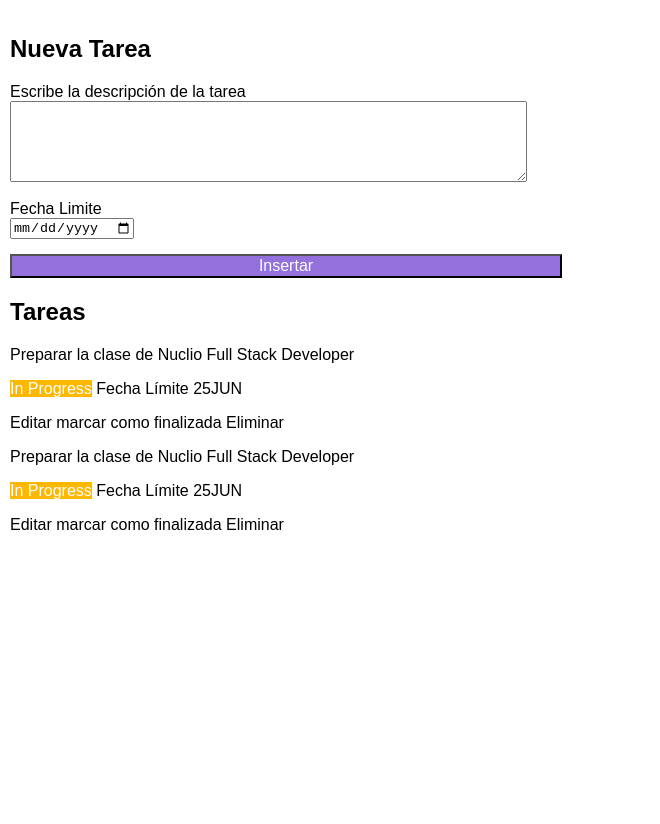
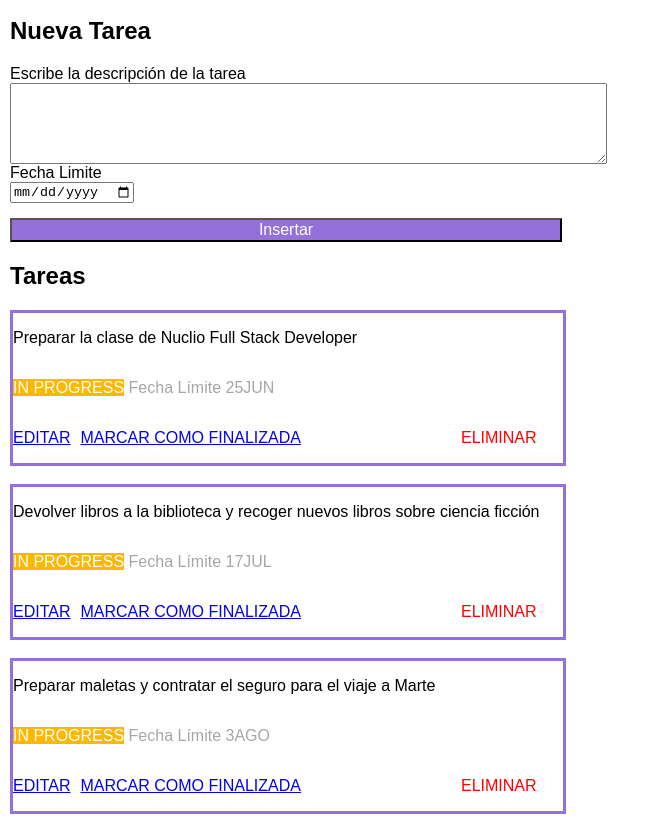
Before and after one commit to FSDSTR0624/TODO, a plain HTML site: page index.html in a window 1280 px wide. Shown: the part 97-921 px from the top of the page, without its empty margins (0-660 px from the left). Before the commit the page ends 800 px from the top, so only its background shows below. Drawn offline with Linux system fonts and the light colour scheme.

Commit message:
Subiendo todos los cambios

```diff
--- a/index.html
+++ b/index.html
@@ -14,36 +14,54 @@
 
 <body>
     <form action="www.nuclio.school">
-        <br>
+
         <h2><strong>Nueva Tarea</strong></h2>
         <label>Escribe la descripción de la tarea</label>
-        <textarea cols="62" rows="5"></textarea>
-        <br></br>
+        <textarea cols="72" rows="5"></textarea>
+
         <label>Fecha Limite</label>
         <input type="date"></input>
         <button  id="miBoton">Insertar</button>
 
     </form>
 
+
     <H2>Tareas</H2>
 
 
-    <div>
+    <div class="container" >
         <p>Preparar la clase de Nuclio Full Stack Developer</p>
-        <p><span>In Progress</span> Fecha Límite 25JUN</p>
-        <a>Editar</a>
-        <a>marcar como finalizada</a>
-        <a>Eliminar</a>
+        <p href="fechas"><span>IN PROGRESS</span> Fecha Límite 25JUN</p>
+        <div class="enlaces">
+        <p> <a href="editar"> EDITAR </a></p>
+        <p> <a  href="marcarcomofinalizada"> MARCAR COMO FINALIZADA </a></p>
+       <p> <a>ELIMINAR</a></p></div>
+    </div>
+    <br>
+
+    <div class="container" >
+        <p>Devolver libros a la biblioteca y recoger nuevos libros sobre ciencia ficción</p>
+        <p href="fechas"><span>IN PROGRESS</span> Fecha Límite 17JUL</p>
+        <div class="enlaces">
+        <p> <a href="editar"> EDITAR </a></p>
+        <p> <a  href="marcarcomofinalizada"> MARCAR COMO FINALIZADA </a></p>
+       <p> <a>ELIMINAR</a></p></div>
+    </div>
+    <br>
+    <div class="container" >
+        <p>Preparar maletas y contratar el seguro para el viaje a Marte</p>
+        <p href="fechas"><span>IN PROGRESS</span> Fecha Límite 3AGO</p>
+        <div class="enlaces">
+        <p> <a href="editar"> EDITAR </a></p>
+        <p> <a  href="marcarcomofinalizada"> MARCAR COMO FINALIZADA </a></p>
+       <p> <a>ELIMINAR</a></p></div>
+    </div>
 
 
-        <p>Preparar la clase de Nuclio Full Stack Developer</p>
-        <p><span>In Progress</span> Fecha Límite 25JUN</p>
-        <a>Editar</a>
-        <a>marcar como finalizada</a>
-        <a>Eliminar</a>
 
 
-    </div>
+
+
 
 
 
```
